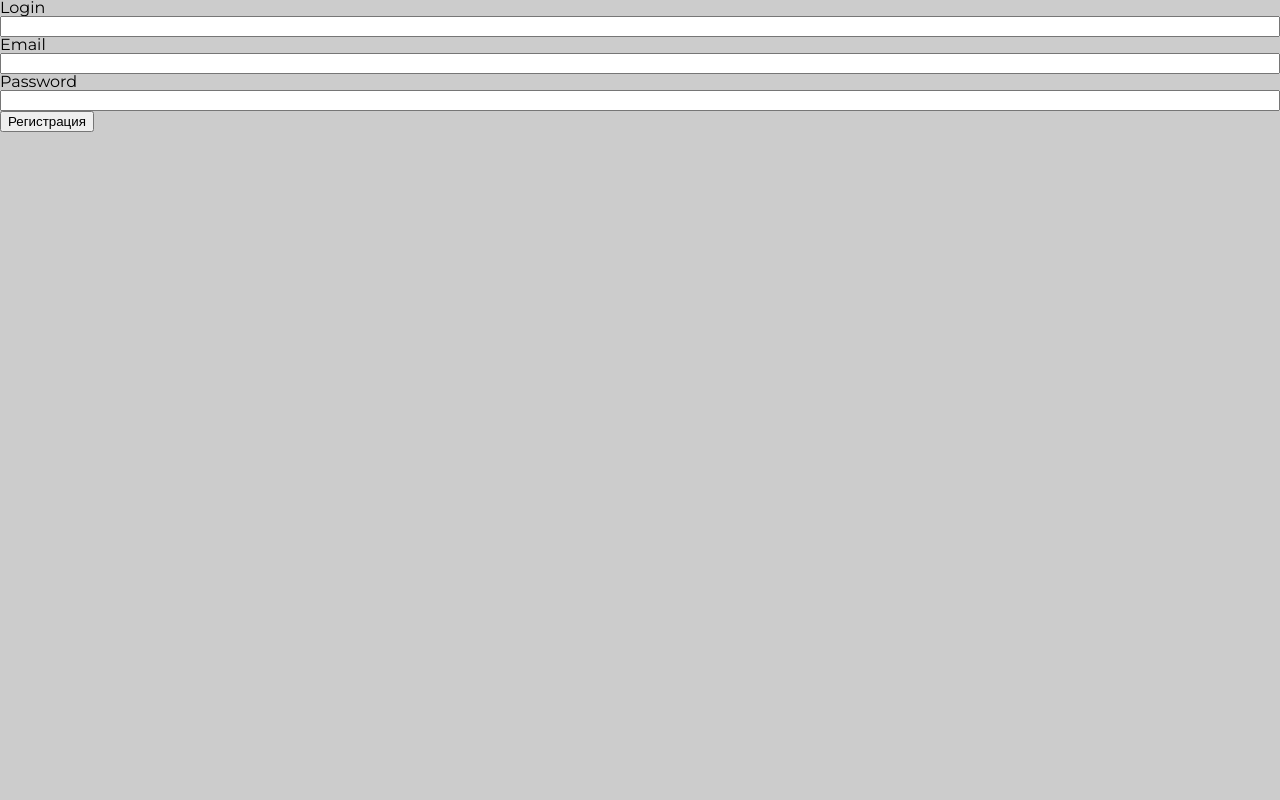
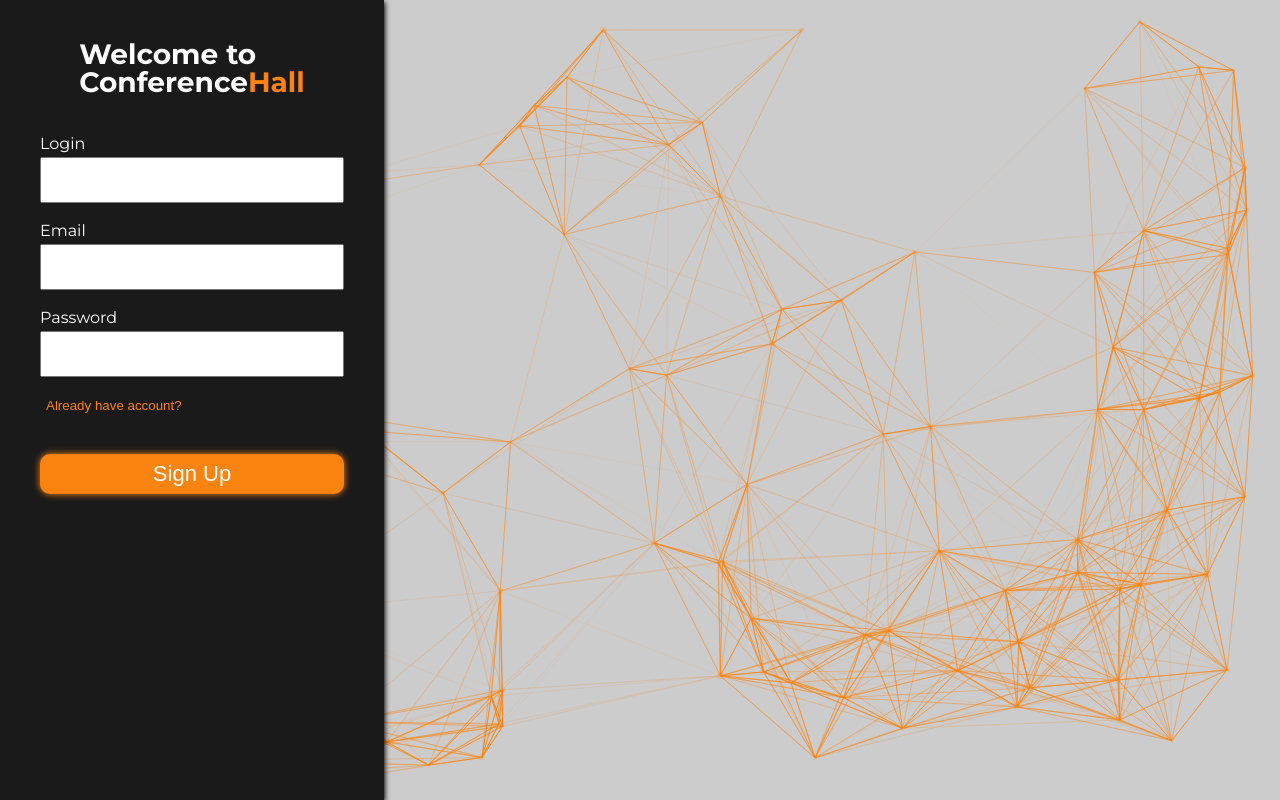
Before and after one commit to denstuk/conference-hall, a React (Create React App) app in the folder web/: page /auth in a window 1280 px wide. Built offline with nearby package versions, Linux system fonts and the light colour scheme.

Commit message:
feat(web): add auth page component

```diff
--- a/web/src/pages/Auth/Auth.sass
+++ b/web/src/pages/Auth/Auth.sass
@@ -0,0 +1,56 @@
+.auth-page
+  width: 100vw
+  height: 100vh
+  display: flex
+  flex-direction: row
+
+.auth-page__form
+  background: #1a1a1a
+  box-sizing: border-box
+  padding: 40px
+  color: white
+  display: flex
+  flex-direction: column
+  align-items: center
+  width: 30%
+  height: 100%
+  box-shadow: 1px 2px 5px black
+  z-index: 2
+
+.auth-page__background
+  width: 70%
+  background: darken(white, 20%)
+
+.auth-page__title
+  font-size: 28px
+  font-weight: bold
+  margin-bottom: 40px
+
+.auth-page__title-color
+  color: #fb8310
+
+.auth-page__change-type-wrapper
+  width: 100%
+  display: flex
+
+.auth-page__change-type-btn
+  border: none
+  color: #fb8310
+  background: none
+  cursor: pointer
+
+.auth-page__btn
+  background-color: #fb8310
+  color: white
+  width: 100%
+  border: none
+  margin-top: 40px
+  height: 40px
+  font-size: 22px
+  cursor: pointer
+  border-radius: 10px
+  box-shadow: 0px 0px 7px #fb8310
+  transition: 0.2s
+
+.auth-page__btn:hover
+  box-shadow: 0px 0px 7px darken(#fb8310, 20%)
--- a/web/src/pages/Auth/Auth.tsx
+++ b/web/src/pages/Auth/Auth.tsx
@@ -1,17 +1,48 @@
 import React, { useState } from "react";
-import { InputField } from "../../shared/components/InputField/InputField";
+import { useNavigate } from "react-router-dom";
+import { NetworkBg } from "../../shared/components/NetworkBg/NetworkBg";
+import "./Auth.sass";
+import { AuthInput } from "./components/AuthInput/AuthInput";
 
 export const Auth: React.FC = () => {
+    const [isSignUp, setIsSignUp] = useState(true);
     const [login, setLogin] = useState("");
     const [email, setEmail] = useState("");
     const [password, setPassword] = useState("");
+    const navigate = useNavigate();
+
+    const changeAuthType = (e: React.MouseEvent<HTMLButtonElement, MouseEvent>): void => {
+        e.preventDefault();
+        return setIsSignUp(!isSignUp);
+    }
+
+    const onSubmitButton = (e: React.MouseEvent<HTMLButtonElement, MouseEvent>): void => {
+        e.preventDefault();
+        console.log(login, email, password);
+        navigate("/");
+    }
 
     return <div className="auth-page">
-        <form className="auth-page__form">
-            <InputField setFunc={setLogin} name="Login" type="text" />
-            <InputField setFunc={setEmail} name="Email" type="text" />
-            <InputField setFunc={setPassword} name="Password" type="password" />
-            <button>Регистрация</button>
-        </form>
+            <form className="auth-page__form">
+                <p className="auth-page__title">Welcome to <br/>Conference<span className="auth-page__title-color">Hall</span></p>
+                <AuthInput setFunc={setLogin} name="Login" type="text" />
+                <AuthInput setFunc={setEmail} name="Email" type="text" />
+                <AuthInput setFunc={setPassword} name="Password" type="password" />
+                <div className="auth-page__change-type-wrapper">
+                    <button
+                        className="auth-page__change-type-btn"
+                        onClick={(e) => changeAuthType(e)}
+                    >{ isSignUp ? "Already have account?" : "Not account yet?" }
+                    </button>
+                </div>
+                <button
+                    className="auth-page__btn"
+                    onClick={(e) => onSubmitButton(e)}
+                >{isSignUp ? "Sign Up" : "Login"}
+                </button>
+            </form>
+            <div className="auth-page__background">
+                <NetworkBg />
+            </div>
     </div>;
 }
--- /dev/null
+++ b/web/src/pages/Auth/components/AuthInput/AuthInput.sass
@@ -0,0 +1,14 @@
+.auth-input
+    width: 100%
+    display: flex
+    flex-direction: column
+    margin-bottom: 20px
+    border-radius: 10px
+
+.auth-input__name
+    margin-bottom: 5px
+
+.auth-input__input
+    height: 40px
+    font-size: 22px
+    outline: none
--- /dev/null
+++ b/web/src/pages/Auth/components/AuthInput/AuthInput.tsx
@@ -0,0 +1,15 @@
+import React from "react";
+import "./AuthInput.sass";
+
+type AuthInputProps = {
+    setFunc: Function
+    name: string;
+    type: string;
+}
+
+export const AuthInput: React.FC<AuthInputProps> = ({ setFunc, name, type }: AuthInputProps) => {
+    return <div className="auth-input">
+        <p className="auth-input__name">{name}</p>
+        <input className="auth-input__input" onChange={(e) => setFunc(e.target.value)} type={type} />
+    </div>;
+}
```
